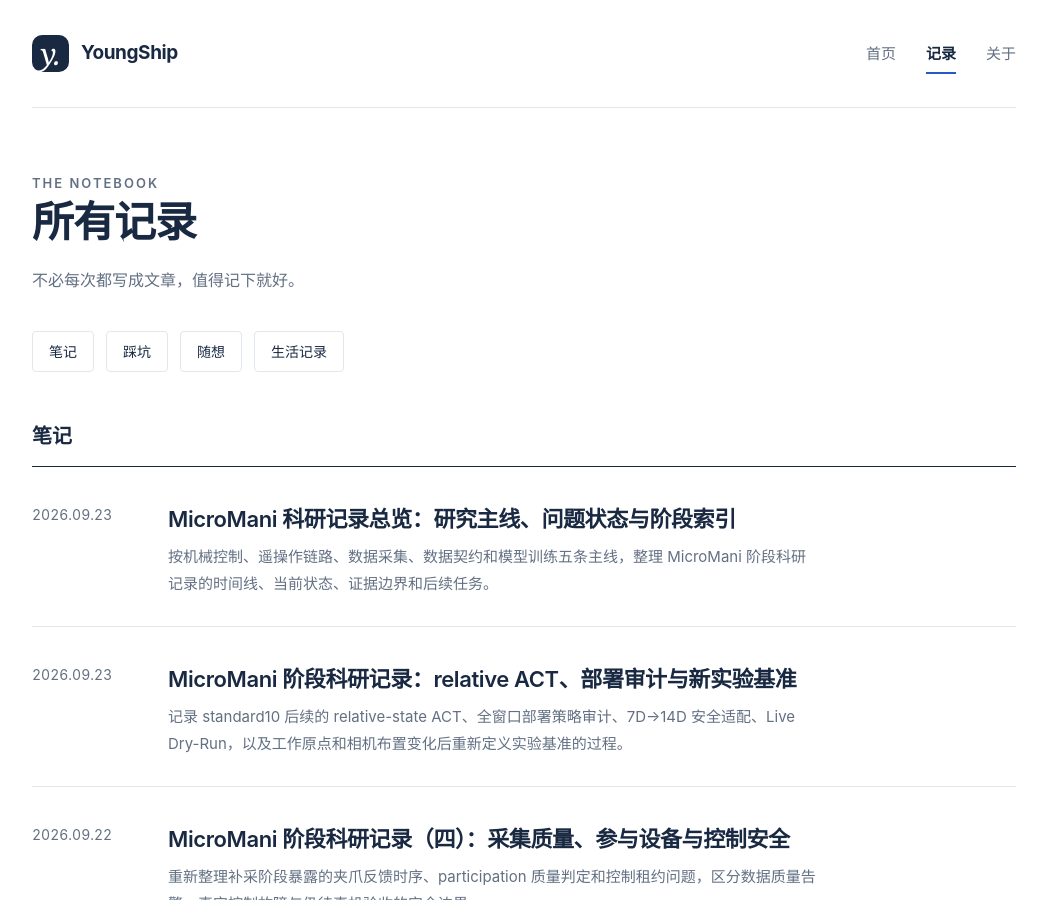
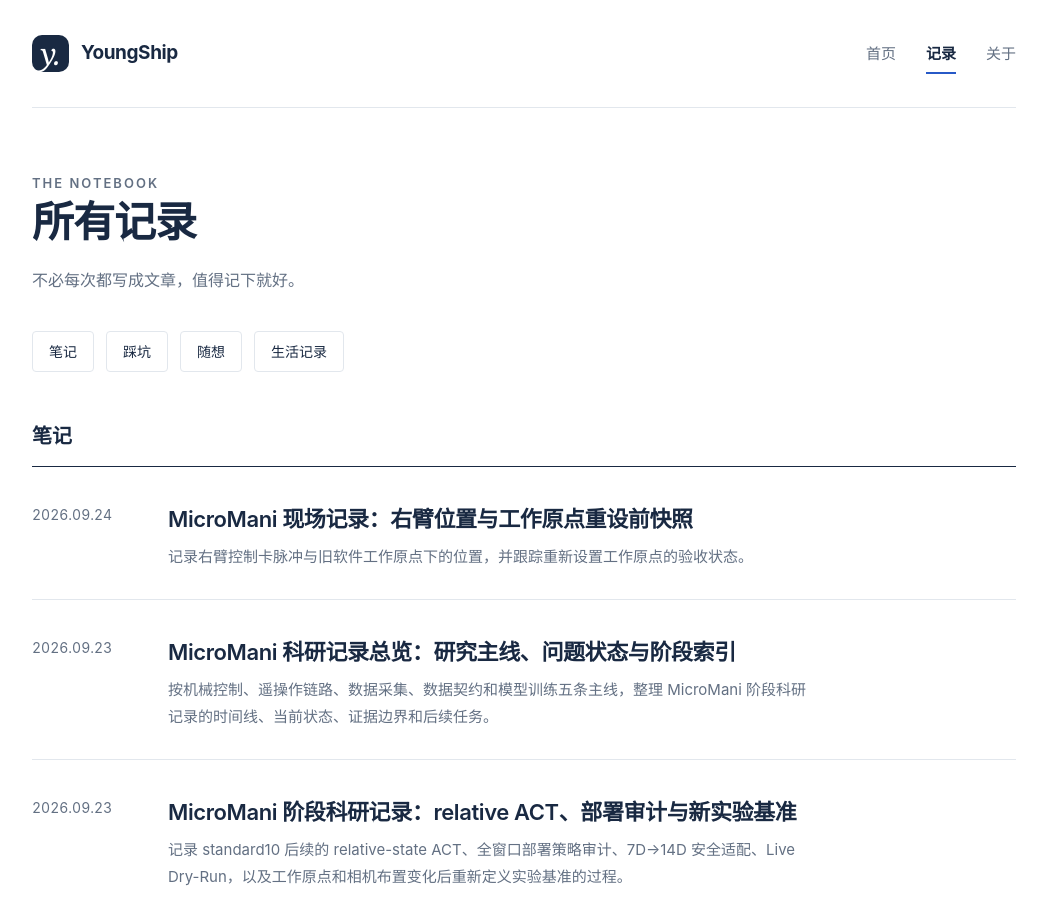
Before and after one commit to YoungShip/youngship.github.io, a Jekyll site: the page built from notes.html, in a window 1280 px wide and 900 px high. Shown: the whole window, without its empty margins (116-1163 px from the left). Built offline with Jekyll 4.4.1, drawn with Linux system fonts in a browser that asks for light colours; some of the changed lines change nothing that is shown.

Commit message:
docs: 记录右臂工作原点重设前坐标

```diff
--- a/_posts/2026-09-23-micromani-research-overview.md
+++ b/_posts/2026-09-23-micromani-research-overview.md
@@ -34,6 +34,7 @@ MicroMani 的记录最初按时间推进：先解决采集稳定性，再整理
 | 2026-09-22 | [阶段四：采集质量、参与设备与控制安全](/notes/2026/09/22/micromani-quality-and-stability/) | participation、夹爪 stale、迟帧、质量报告、控制租约 |
 | 2026-09-23 | [专题复盘：机械寻零完成语义与原点误写](/notes/2026/09/23/micromani-homing-completion-semantics/) | 旧寻零异步完成语义、参考点误写机制、当前修复与 X/Z 剩余问题 |
 | 2026-09-23 | [阶段五：relative ACT、部署审计与新实验基准](/notes/2026/09/23/micromani-relative-act-new-setup/) | relative-state ACT、全窗口 chunk 审计、7D→14D adapter、Live Dry-Run、新工作原点与相机基准 |
+| 2026-09-24 | [现场记录：右臂位置与工作原点重设前快照](/notes/2026/09/24/micromani-right-arm-origin/) | 控制卡零计数与旧软件工作原点坐标区分；新工作原点待设置、待验收 |
 
 第一篇公开标题没有显式“（一）”，后续文章使用了编号。为了避免为统一编号修改已有 URL，这里按内容阶段统一称呼，不再强求所有文章标题形式完全一致。
 
@@ -44,6 +45,7 @@ MicroMani 的记录最初按时间推进：先解决采集稳定性，再整理
 | 问题 | 当前状态 | 当前结论 |
 | --- | --- | --- |
 | 工作原点作为统一任务起点 | 已定位 / 已投入采集 | 工作原点承担任务复位语义，应与机械寻零、机械参考点分开 |
+| 2026-09-24 右臂拟重设工作原点 | 待执行 / 待验收 | 已保存设置前控制卡脉冲与旧工作原点读数；设置后必须核对新脉冲及相对零状态 |
 | Roll 等旋转轴回零绕圈 | 已定位部分机制 | 日常返回已知位置不应再次机械寻零；异常大旋转需要独立拒绝条件 |
 | 寻零过程中错误保存中间 pulse | 已修改待验收 | 旧版把 `dmc_home_move()` 启动成功与寻零完成混淆；修复需要等待 home result、done 和新鲜静止反馈 |
 | X/Z 等轴找不到 HOME | 未解决 | 已知会持续运动至端部/超时；仍需核对 HOME 输入、方向、限位逻辑和物理轴映射 |
@@ -115,7 +117,7 @@ MicroMani
 
 当前软件开发已经进入提交后的现场数据验收阶段，最重要的不再是同时追多个旧问题，而是把新的实验基准固定下来，并用最小样本先证明采集链路仍然一致：
 
-1. **固定 2026-09-23 新 setup。** 保持当前新工作原点、三路相机、非活动臂、A/B 和 26 mm 夹爪起点不再变化。
+1. **先核验 2026-09-24 右臂工作原点重设。** 读取新原点脉冲和相对位置，确认后再固定新 W、三路相机、非活动臂、A/B 和 26 mm 夹爪起点。
 2. **先采 3～5 条 probe。** 完整审计 origin、首帧 W+26、三路视频、lateFrames、cameraDrops、gripper/HAL/Omega stale、时间戳和 action jump。
 3. **probe 通过后再扩大示教量。** 第一版目标约 30～40 条，训练/验证在训练前按完整 episode 固定划分；V1 仍保持固定 A/B。
 4. **用新数据重训 relative ACT。** state/action normalization 只从新训练集计算，不沿用 standard10 统计，不在同一轮同时改变网络结构和数据定义。
--- /dev/null
+++ b/_posts/2026-09-24-micromani-right-arm-origin.md
@@ -0,0 +1,25 @@
+---
+title: "MicroMani 现场记录：右臂位置与工作原点重设前快照"
+date: "2026-09-24"
+description: "记录右臂控制卡脉冲与旧软件工作原点下的位置，并跟踪重新设置工作原点的验收状态。"
+category: 笔记
+tags: [科研记录, MicroMani, 运动控制, 工作原点]
+---
+
+## 右臂当前位置：先区分两个零点
+
+2026 年 9 月 24 日 08:21:29（北京时间），我记录了右臂的位置；08:24:43 再次读取，原始计数和位置未变。这里的“右臂”是操作者界面右侧，对应硬件左侧、单侧模型中的 `operator_right`。
+
+| 位置口径 | X | Y | Z | Roll | Pitch | Yaw |
+| --- | ---: | ---: | ---: | ---: | ---: | ---: |
+| 控制卡原始计数（pulse） | -25059 | -25044 | -1491 | -5977 | -263 | 516 |
+| 以控制卡零计数为基准，按带符号标定折算 | 5.0118 mm | -5.0088 mm | 0.1491 mm | -3.5862° | 0.1052° | -0.1548° |
+| 相对**已有软件工作原点**的观测值 | 20 mm | -35 mm | 0 mm | 45° | 0° | 0° |
+
+夹爪实际开口读数为 26 mm，不参与六轴工作原点换算。已有软件工作原点的硬件左侧脉冲为 `[74941, 149956, -1491, -80977, -263, 516]`，有效标志为 true。以控制卡零计数折算的位置不是额外测得的末端空间位姿，也不能单凭这个读数证明机械寻零正确；当前该侧六轴机械参考点均标记为“待确认”。
+
+## 准备重新设置工作原点
+
+我计划将**右臂当前停靠位置**设为新的软件工作原点。截至 08:24:43 的只读检查，已有工作原点脉冲没有改变，因此这一步仍是**待执行、待验收**；本次记录没有执行设置、回零或运动。
+
+设置后需要重新读取工作原点脉冲与更新时间，并检查右臂相对新原点的六轴位置是否接近零。若机构在设置前发生移动，应以实际设置时的新鲜脉冲读数为准，而不能用上表的旧快照推断设置结果。软件工作原点的更新也不等于机械参考点寻零确认。
```
